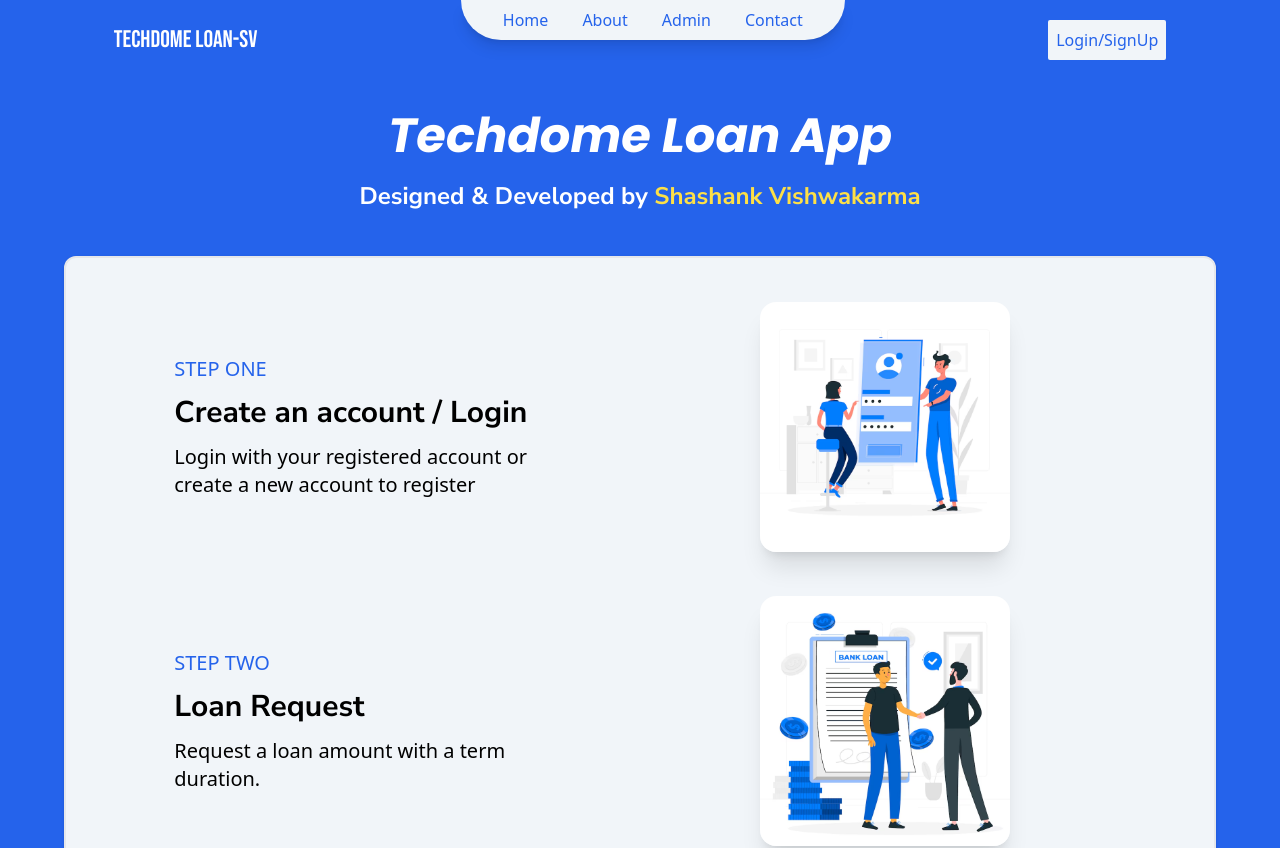
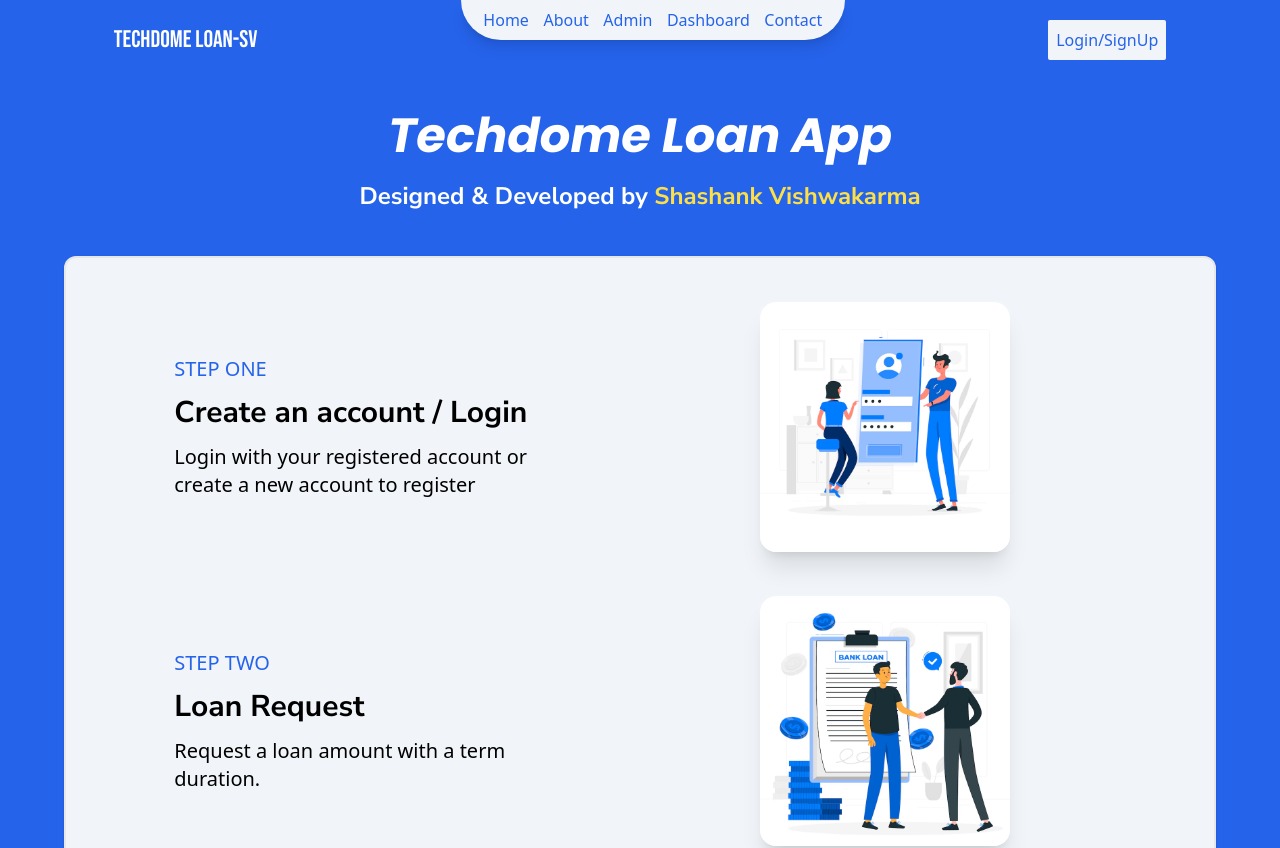
Before and after one commit to shashankvish0010/shashank-techdomeloan, a React (Vite) app in the folder frontend/techdomeloan/: page / in a window 1280 px wide. Shown: the top 848 px of the page. Built offline with nearby package versions, Linux system fonts and the light colour scheme; a web font is replaced by a local one.

Commit message:
Bug: foxed

```diff
--- a/frontend/techdomeloan/src/components/Header.tsx
+++ b/frontend/techdomeloan/src/components/Header.tsx
@@ -33,6 +33,7 @@ const Headers: React.FC = () => {
             <Link to="/">Home</Link>
             <Link to="/about">About</Link>
             <Link to="/admin/login">Admin</Link>
+            <Link to="/user/dashboard">Dashboard</Link>
             <li
               onClick={() =>
                 (window.location.href =
@@ -110,6 +111,7 @@ const Headers: React.FC = () => {
             <Link to="/">Home</Link>
             <Link to="/about">About</Link>
             <Link to="/admin/login">Admin</Link>
+            <Link to="/user/dashboard">Dashboard</Link>
             <li
               onClick={() =>
                 (window.location.href =
```
